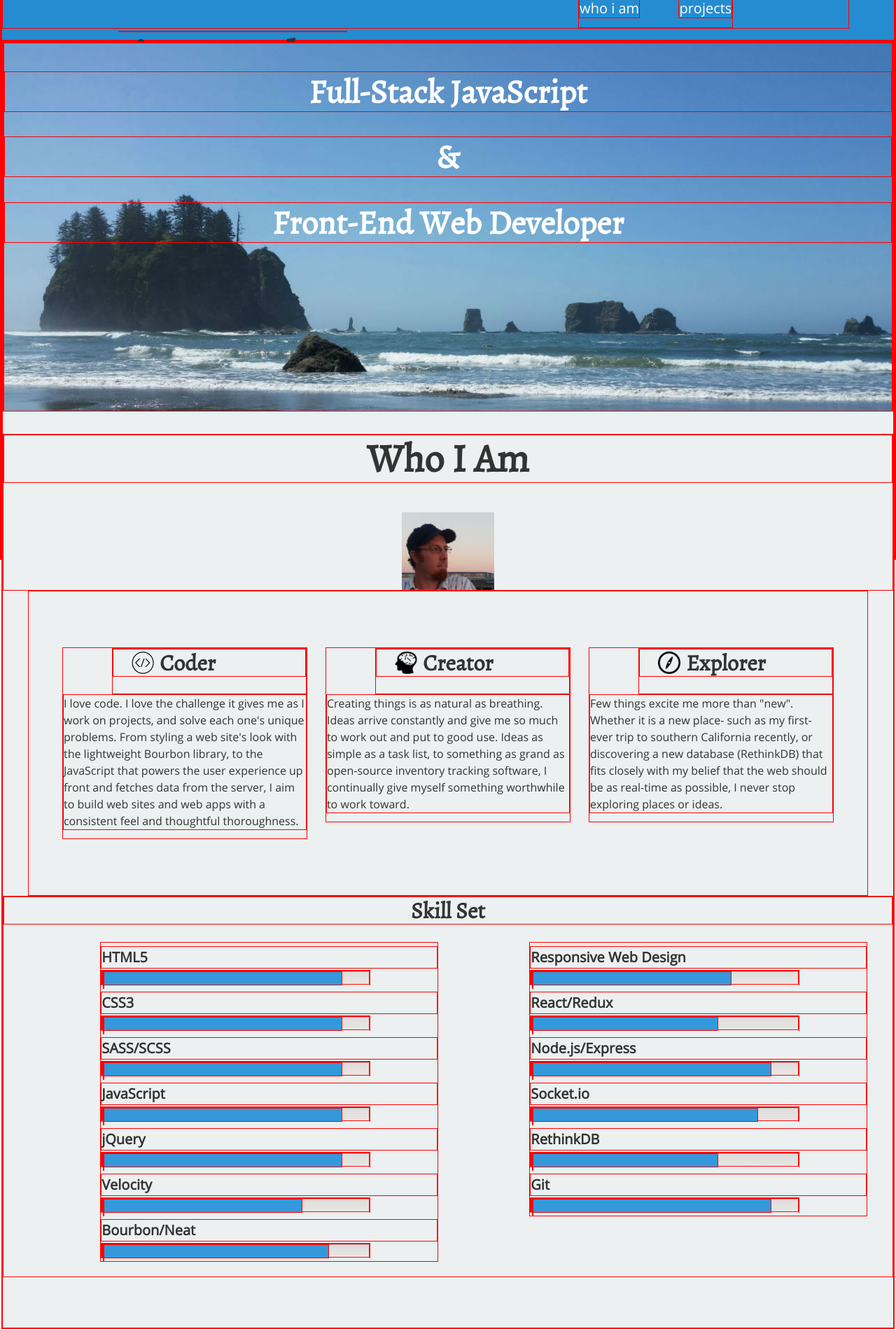
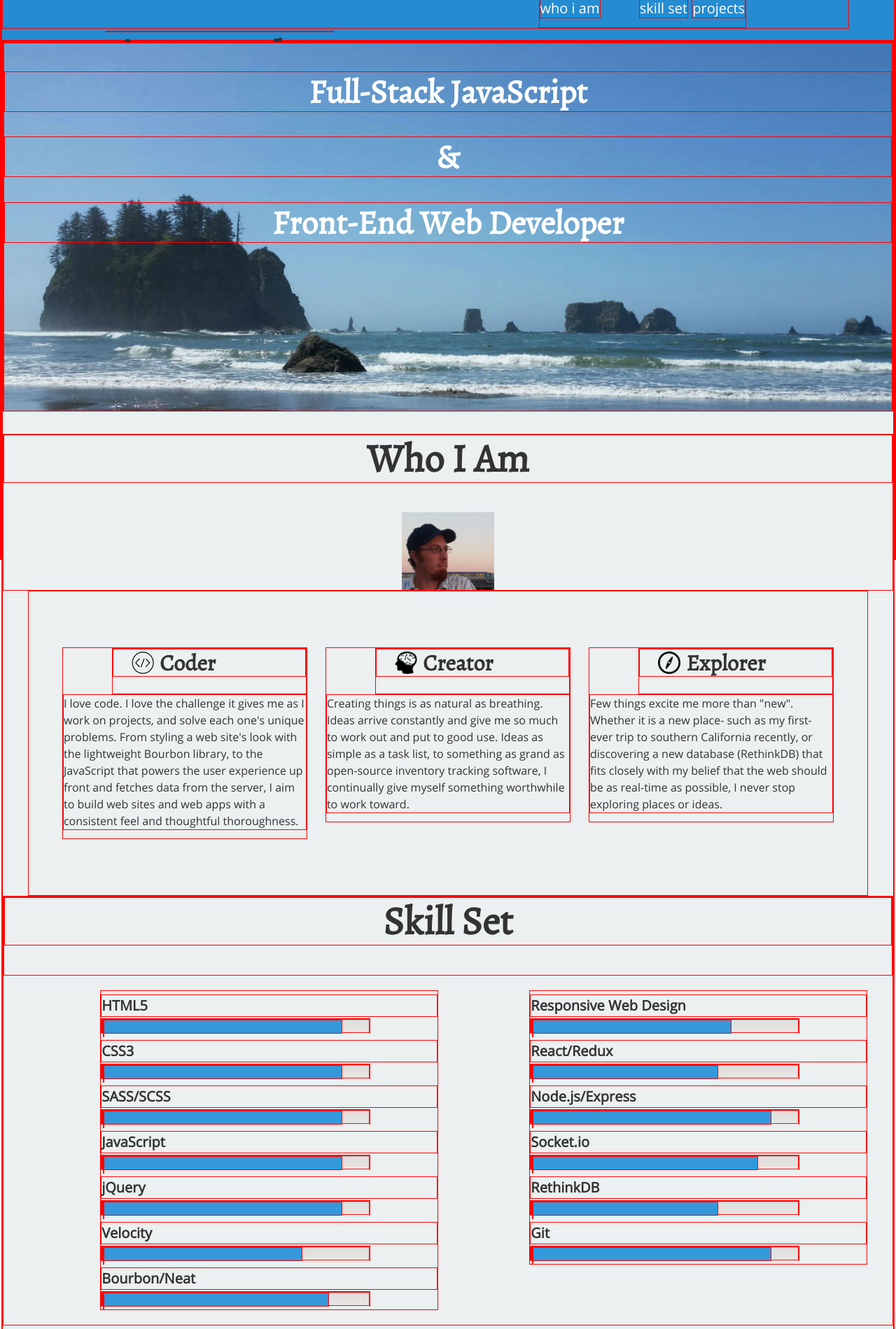
Before and after one commit to jstrother/responsive-portfolio, a website: page index.html in a window 1280 px wide. Shown: the top 1899 px of the page at 70% size. Drawn offline with Linux system fonts and the light colour scheme.

Commit message:
updated index.html

```diff
--- a/index.html
+++ b/index.html
@@ -10,8 +10,9 @@
         <div id="header-container">
             <h1>Jim Strother</h1>
             <nav>
-                <a href="#about">who i am</a>
-                <a href="#projects">projects</a>
+                <a href="#about-header" class="bar-on-right">who i am</a>
+                <a href="#skillset-header" class="bar-on-right">skill set</a>
+                <a href="#projects-header">projects</a>
             </nav>
         </div>
     </header>
@@ -56,8 +57,10 @@
                     <!--<img src="img/close-up3.jpg" alt="Me! In the woods!">-->
                 </section>
             </div>
-            <section id=skillset>
-                <h4>Skill Set</h4>
+            <div id="skillset">
+                <div id="skillset-header">
+                    <h2>Skill Set</h2>
+                </div>
                 <div id="resumeProficiencies">
                     <div id="column1">
                         <div id="resumeProficienciesTop" class="resumeProficienciesTop1">HTML5</div>
@@ -172,7 +175,7 @@
                         <br><br>
                     </div>
                 </div>
-            </section>
+            </div>
         </div>
         <div class="background-div" id="secondBG">
             <!--using a parallax scroll on background image-->
@@ -185,7 +188,7 @@
             <!--projects list-->
             <section>
                 <br><br><br>
-                <h2>Projects</h2>
+                <h2 id="projects-header">Projects</h2>
                 <div id="list">
                     <br><br>
                     <div class="project">
```
